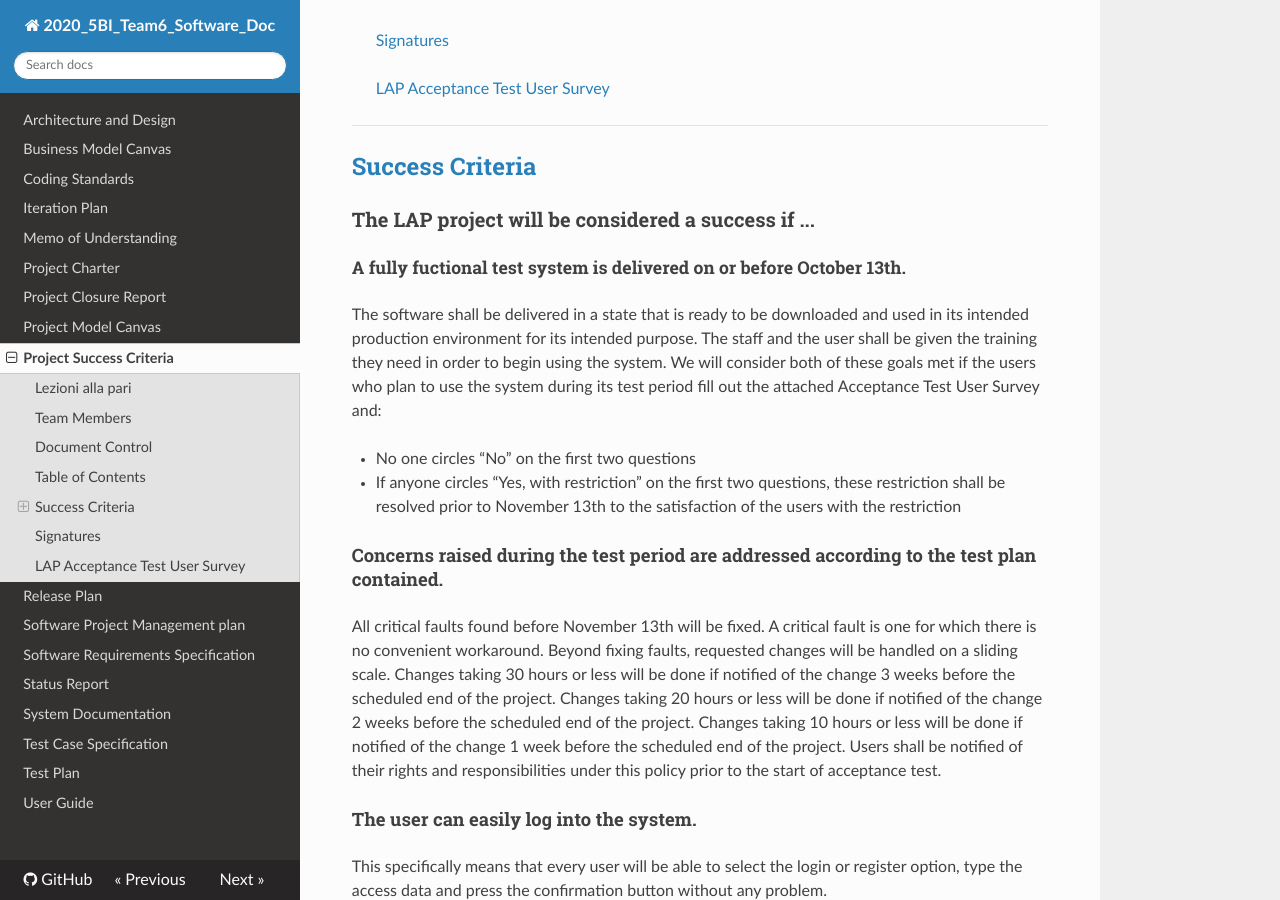
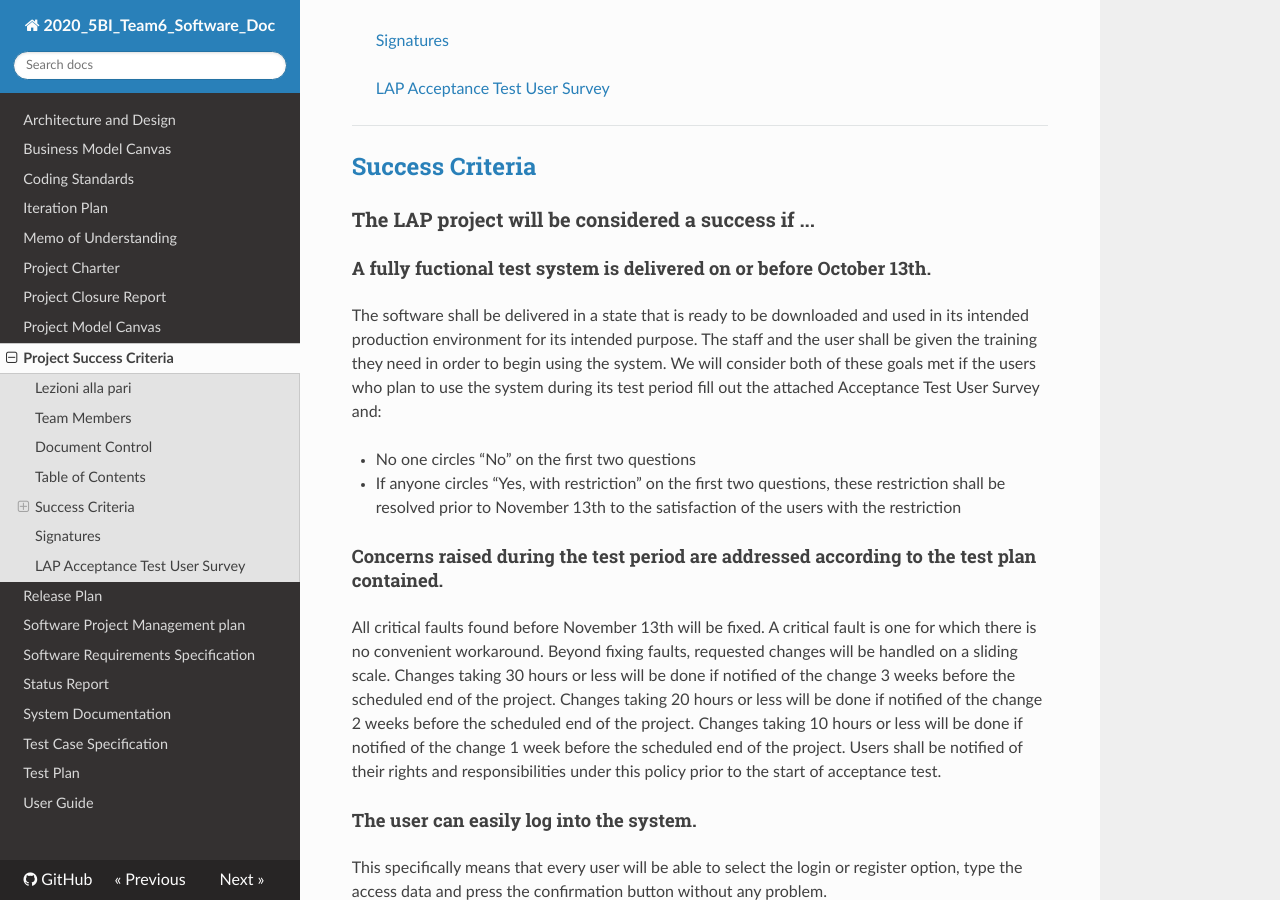
Before and after one commit to KilliKrate/Software-Documentation-G6, an MkDocs documentation site: the page built from docs/Project Success Criteria/index.md, in a window 1280 px wide and 900 px high, scrolled down 955 px. Built offline with MkDocs 1.6.1, drawn with Linux system fonts in a browser that asks for light colours; nearby versions of some CDN libraries.

Commit message:
Fix minor title size issue

```diff
--- a/docs/Project Success Criteria/index.md
+++ b/docs/Project Success Criteria/index.md
@@ -40,7 +40,7 @@ Group 6 is responsible for developing and maintaining this document.
 
 ### The LAP project will be considered a success if ...
 
-##### A fully fuctional test system is delivered on or before October 13th.
+#### A fully fuctional test system is delivered on or before October 13th.
 
 The software shall be delivered in a state that is ready to be downloaded and used in its intended production environment for its intended purpose. The staff and the user shall be given the training they need in order to begin using the system. We will consider both of these goals met if the users who plan to use the system during its test period fill out the attached Acceptance Test User Survey and:
 
```
